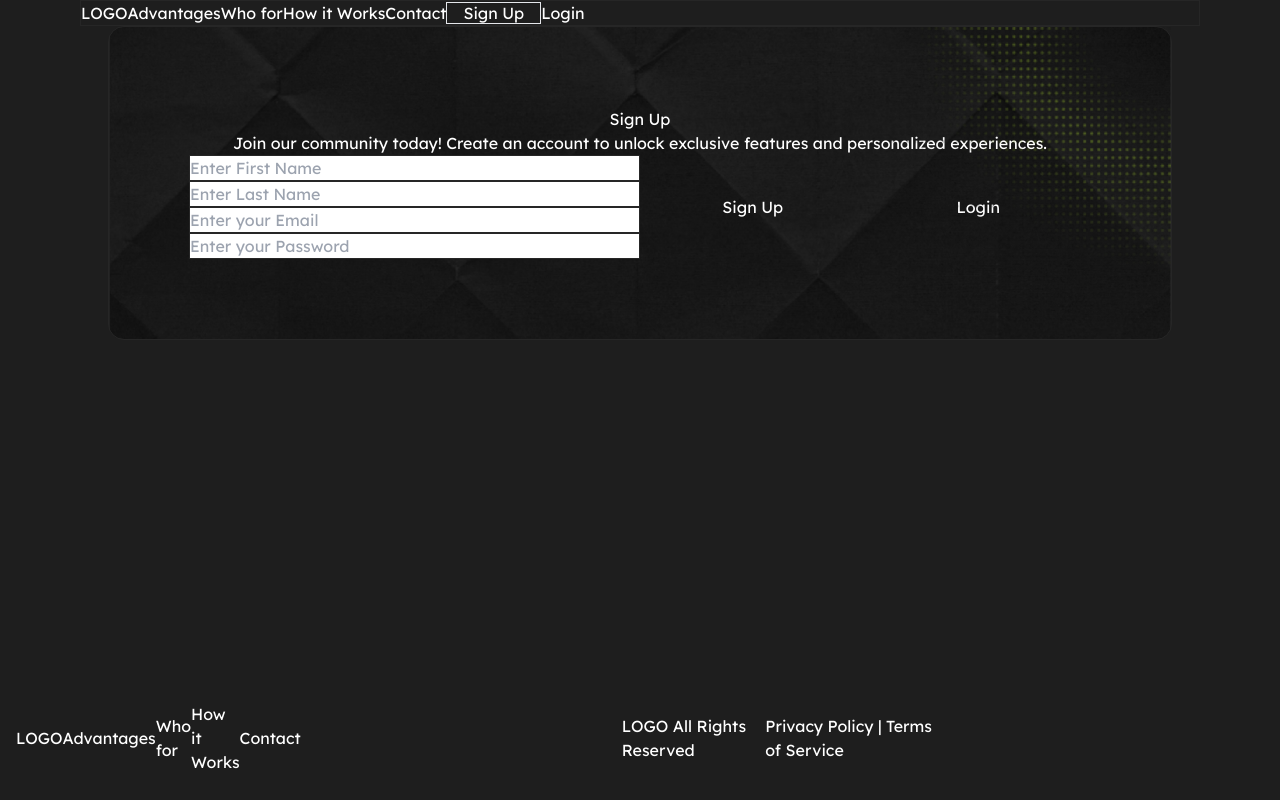
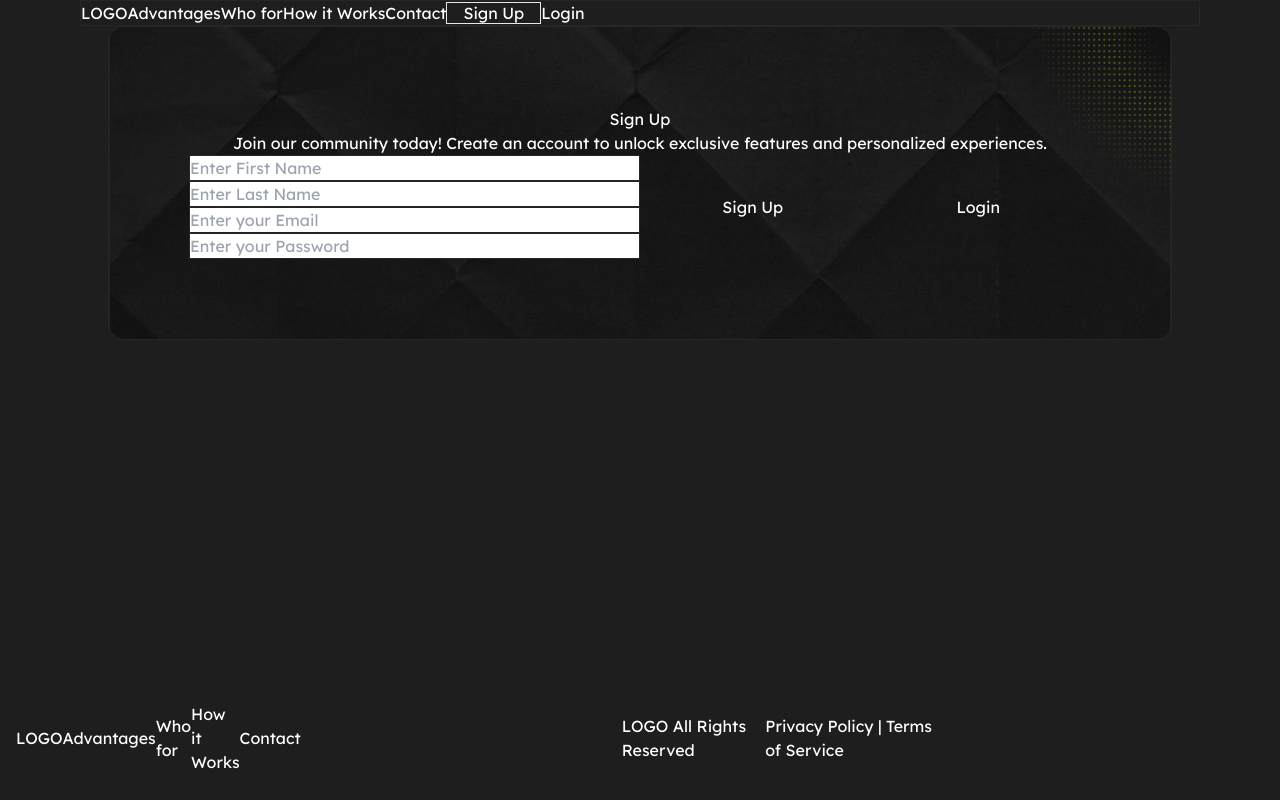
Before and after one commit to pinfinity1/google-payment, a Next.js app: page /auth/1 in a window 1280 px wide. Built offline with nearby package versions, Linux system fonts and the light colour scheme.

Commit message:
fix/ image problems

```diff
--- a/Components/Header/Header.tsx
+++ b/Components/Header/Header.tsx
@@ -6,8 +6,8 @@ export default function Header() {
         <div className={"w-full max-w-[1596px] mx-auto px-4 md:px-20 pt-10 pb-8 md:pt-8 md:pb-10 "}>
             <div
                 className={"w-full flex items-center justify-between px-6 py-4 bg-grey-shade-11 border border-grey-shade-15 rounded-[12px] 2xl:rounded-[100px]"}>
-                <h3 className={"text-2xl font-bold"}>LOGO</h3>
-                <div className={"hidden lg:flex items-center gap-6"}>
+                <h3 className={"pl-5 pr-8 text-2xl font-bold"}>LOGO</h3>
+                <div className={"hidden lg:flex items-center gap-6 px-8 text-[14px]"}>
                     <span>Advantages</span>
                     <span>Who for</span>
                     <span>How it Works</span>
--- a/app/auth/[slug]/page.tsx
+++ b/app/auth/[slug]/page.tsx
@@ -1,5 +1,4 @@
 "use client"
-import Image from "next/image";
 import {useParams} from "next/navigation";
 import SignupComp from "@/Components/Auth/SignupComp";
 import LoginComp from "@/Components/Auth/LoginComp";
@@ -7,7 +6,6 @@ import LoginComp from "@/Components/Auth/LoginComp";
 
 export default function AuthPage() {
     const {slug} = useParams();
-
 
     return (
         <main className={"w-full flex items-center justify-center"}>
@@ -18,8 +16,7 @@ export default function AuthPage() {
                 ) : (
                     <SignupComp/>
                 )}
-                <Image className={"absolute top-0 right-0 "} src={"/toprightspread.png"} width={280} height={280}
-                       alt={"png element"}/>
+                <div className={"absolute top-0 right-0 bg-[url('/top-right-spread.png')] w-[160px] h-[160px]"}></div>
             </div>
         </main>
     )
```
Also changed, not shown: public/top-left-spread.png (renamed from public/topleftspread.png), public/top-right-spread.png (renamed from public/toprightspread.png).
